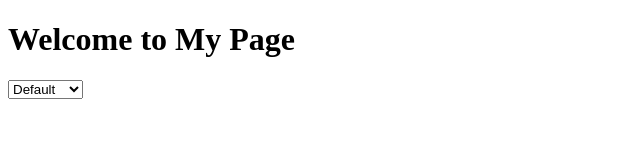
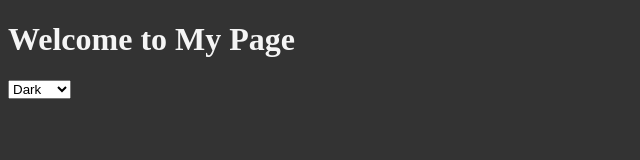
Before and after one commit to Spejle/spejle.github.io, a plain HTML site: page index.html in a window 1280 px wide. Shown: the whole page, without its empty margins (0-640 px from the left). Drawn offline with Linux system fonts and the light colour scheme.

Commit message:
Update index.html

```diff
--- a/index.html
+++ b/index.html
@@ -5,8 +5,8 @@
     <style>
         /* Default theme */
         body {
-            background-color: white;
-            color: black;
+            background-color: #333333;
+            color: #f5f5f5;
         }
 
         /* Theme 1 */
@@ -17,25 +17,20 @@
 
         /* Theme 2 */
         body.theme2 {
-            background-color: #333333;
-            color: #f5f5f5;
+            background-color: #0099cc;
+            color: #333333;
         }
 
         /* Theme 3 */
         body.theme3 {
-            background-image:url("spejle.github.io/catgirldance.gif") ;
-        }
-
-        /* Theme 4 */
-        body.theme4 {
-            background-color: #0099cc;
-            color: #333333;
+            background-color: #470047;
+            color: #8635ac;
         }
 
         /* Theme 5 */
-        body.theme5 {
-            background-color: #470047;
-            color: #8635ac;
+         body.theme5 {
+            background-image:url("https://spejle.github.io/catgirldance.gif");
+            color:black;
         }
 
         @keyframes scrollDown {
@@ -54,12 +49,11 @@
 
     <!-- Theme changing options -->
     <select id="themeSelector" onchange="changeTheme()">
-        <option value="default">Default</option>
-        <option value="theme1">Theme 1</option>
-        <option value="theme2">Theme 2</option>
-        <option value="theme3">Theme 3</option>
-        <option value="theme4">Theme 4</option>
-        <option value="theme5">Theme 5</option>
+        <option value="theme0">Dark</option>
+        <option value="theme1">Light</option>
+        <option value="theme2">Blue</option>
+        <option value="theme3">Purpur</option>
+        <option value="theme5">Peak</option>
     </select>
 
 
```
